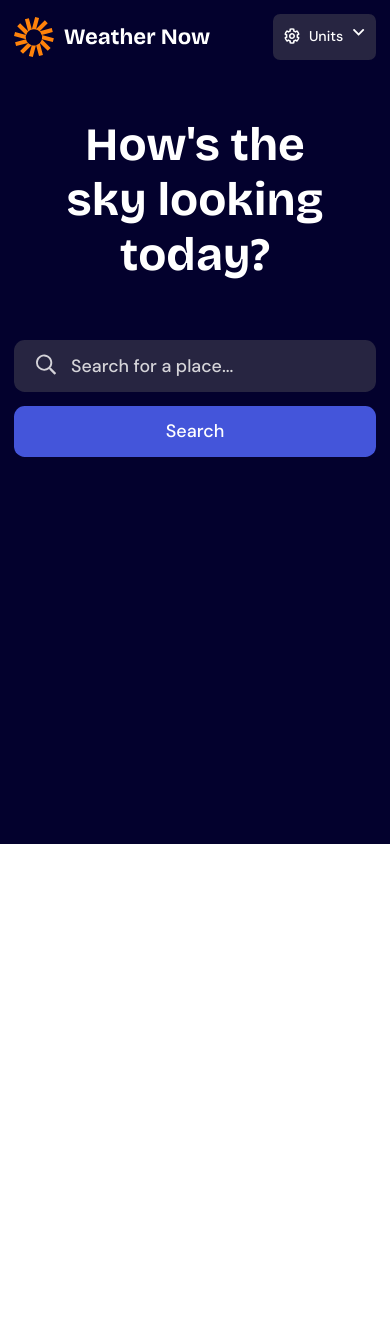
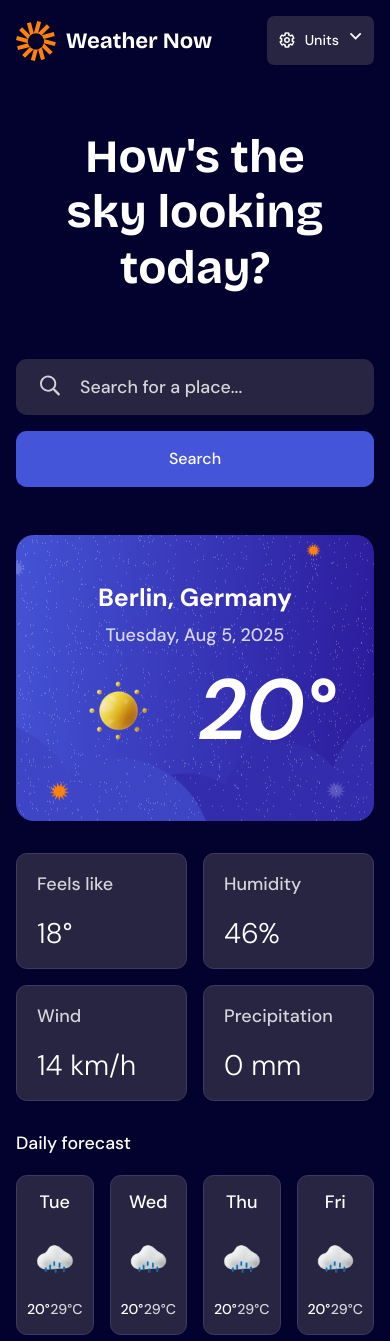
Before and after one commit to llKryptonixll/fm-hackathon-weather-web-app, a React app: page / in a window 390 px wide. Shown: the top 1341 px of the page. Before the commit the page ends 844 px from the top, so only its background shows below. Built offline with nearby package versions, Linux system fonts and the light colour scheme; the HTML template or start-up script is replaced by a standard one.

Commit message:
Whole Dashboard Created static
is responsive but gaps need to changed to match the design

```diff
--- a/src/App.jsx
+++ b/src/App.jsx
@@ -1,12 +1,21 @@
 import Header from './components/Header'
 import { LocationProvider } from './context/LocationContext'
-import { useState } from 'react'
+import MainWeatherCard from './components/MainWeatherCard'
+import DailyForecast from './components/daily-forecast/DailyForecast'
+import HourlyForecast from './components/hourly-forecast/HourlyForecast'
 
 function App() {
   return (
-    <div className="font-DMsans mobile:px-300 mobile:pt-300 mobile:pb-1000 min-h-screen bg-neutral-900 px-200 pt-200 pb-600 text-base md:px-1400 md:py-600">
+    <div className="font-DMsans mobile:px-300 mobile:pt-300 mobile:pb-1000 min-h-screen bg-neutral-900 px-200 pt-200 pb-600 text-base lg:px-1000 lg:py-600 xl:px-1400">
       <LocationProvider>
         <Header />
+        <main className="flex flex-wrap gap-400 pt-600">
+          <div className="grid flex-1 gap-400">
+            <MainWeatherCard />
+            <DailyForecast />
+          </div>
+          <HourlyForecast />
+        </main>
       </LocationProvider>
     </div>
   )
--- a/src/components/Header.jsx
+++ b/src/components/Header.jsx
@@ -24,8 +24,6 @@ const Header = () => {
     }
   }
 
-  console.log(dropdown)
-
   function handleSearchInput(event) {
     setQuery(event.target.value)
   }
@@ -36,8 +34,22 @@ const Header = () => {
     const data = await getLocation(query)
     setLocations(data)
     setIsLoading(false)
-    openDropdown('search-dropdown')
+    if (data?.results?.length > 0) {
+      openDropdown('search-dropdown')
+    } else {
+      closeDropdown('search-dropdown')
+    }
     setQuery('')
+  }
+
+  function checkResults() {
+    if (locations === null) {
+      return null
+    }
+
+    if (!locations.results || locations.results.length === 0) {
+      return <p className="text-neutral-0 text-preset-4 justify-self-center">No search result found!</p>
+    }
   }
 
   return (
@@ -47,7 +59,7 @@ const Header = () => {
         <div>
           <button
             onClick={() => toggleDropdown('units-dropdown')}
-            className="text-preset-6 text-neutral-0 rounded-8 focus:outline-neutral-0 flex cursor-pointer gap-125 bg-neutral-800 px-150 py-200 transition-colors hover:bg-neutral-700 focus:border-2 focus:border-neutral-900 focus:outline-2"
+            className="text-preset-7 text-neutral-0 rounded-8 focus:outline-neutral-0 flex cursor-pointer gap-125 bg-neutral-800 px-150 py-200 transition-colors hover:bg-neutral-700 focus:border-2 focus:border-neutral-900 focus:outline-2"
           >
             <img src="/assets/images/icon-units.svg" />
             <span>Units</span>
@@ -97,6 +109,7 @@ const Header = () => {
           Search
         </button>
       </div>
+      {checkResults()}
     </header>
   )
 }
--- a/src/components/MainWeatherCard.jsx
+++ b/src/components/MainWeatherCard.jsx
@@ -1,5 +1,39 @@
 const MainWeatherCard = () => {
-  return <div>MainWeatherCard</div>
+  const itemStyles =
+    'bg-neutral-800 p-250 flex-1 rounded-12 items-center grid gap-300 border-1 border-neutral-600 leading-none mobile:basis-auto basis-[calc(50%-0.888rem)]'
+
+  return (
+    <section>
+      <div className="rounded-20 font-DMsan mobile:flex-row mobile:justify-between mobile:bg-[url(/assets/images/bg-today-large.svg)] flex min-h-[286px] flex-col items-center justify-center bg-[url(/assets/images/bg-today-small.svg)] bg-cover bg-center bg-no-repeat px-300">
+        <div className="mobile:text-left grid gap-150 text-center">
+          <h2 className="text-neutral-0 text-preset-4">Berlin, Germany</h2>
+          <p className="text-neutral-0 text-preset-6 opacity-80">Tuesday, Aug 5, 2025</p>
+        </div>
+        <div className="flex items-center gap-250">
+          <img className="max-w-[120px]" src="assets/images/icon-sunny.webp" alt="" />
+          <p className="text-neutral-0 text-preset-1 italic">20°</p>
+        </div>
+      </div>
+      <dl className="mobile:gap-250 flex flex-wrap justify-between gap-200 pt-400 md:gap-300">
+        <div className={itemStyles}>
+          <dt className="text-preset-6 text-neutral-200">Feels like</dt>
+          <dd className="text-preset-3 text-neutral-0">18°</dd>
+        </div>
+        <div className={itemStyles}>
+          <dt className="text-preset-6 text-neutral-200">Humidity</dt>
+          <dd className="text-preset-3 text-neutral-0">46%</dd>
+        </div>
+        <div className={itemStyles}>
+          <dt className="text-preset-6 text-neutral-200">Wind</dt>
+          <dd className="text-preset-3 text-neutral-0">14 km/h</dd>
+        </div>
+        <div className={itemStyles}>
+          <dt className="text-preset-6 text-neutral-200">Precipitation</dt>
+          <dd className="text-preset-3 text-neutral-0">0 mm</dd>
+        </div>
+      </dl>
+    </section>
+  )
 }
 
 export default MainWeatherCard
--- a/src/components/SearchLoader.jsx
+++ b/src/components/SearchLoader.jsx
@@ -1,7 +1,7 @@
 const SearchLoader = () => {
   return (
-    <div className="rounded-12 text-neutral-0 text-preset-6 absolute top-16 flex h-full w-full items-center gap-50 border-1 border-neutral-700 bg-neutral-800 p-100">
-      <div role="status" aria-live="polite" aria-label="Loading…">
+    <div className="rounded-12 text-neutral-0 absolute top-16 flex h-full w-full items-center gap-50 border-1 border-neutral-700 bg-neutral-800 p-100">
+      <div role="status" aria-live="polite" aria-label="Search in progress">
         <div className="pointer-events-none flex items-center gap-50">
           <svg
             width="16"
@@ -11,7 +11,7 @@ const SearchLoader = () => {
             aria-hidden="true"
             className="animate-spin-slow"
           >
-            <title>Loading…</title>
+            <title>Search in progress</title>
             <g>
               <circle cx="24" cy="6" r="3" className="fill-current" />
               <circle cx="36.97" cy="11.03" r="3" className="fill-current" />
@@ -22,7 +22,7 @@ const SearchLoader = () => {
               <circle cx="6" cy="24" r="3" className="fill-current" />
             </g>
           </svg>
-          <span className="text-neutral-0 text-preset-6">Search in progress</span>
+          <span className="text-neutral-0 text-preset-7">Search in progress</span>
         </div>
       </div>
     </div>
--- a/src/components/daily-forecast/DailyForecast.jsx
+++ b/src/components/daily-forecast/DailyForecast.jsx
@@ -1,5 +1,17 @@
+import DailyForeacastItem from './DailyForecastItem'
+
 const DailyForecast = () => {
-  return <div>DailyForecast</div>
+  const items = ['Tue', 'Wed', 'Thu', 'Fri', 'Sat', 'Sun', 'Mon']
+  return (
+    <section className="self-end">
+      <h2 className="text-neutral-0 text-preset-5-medium">Daily forecast</h2>
+      <dl className="flex flex-wrap items-center gap-200 pt-250">
+        {items.map((item) => {
+          return <DailyForeacastItem key={item} item={item} />
+        })}
+      </dl>
+    </section>
+  )
 }
 
 export default DailyForecast
--- a/src/components/daily-forecast/DailyForecastItem.jsx
+++ b/src/components/daily-forecast/DailyForecastItem.jsx
@@ -1,5 +1,18 @@
-const DailyForecastItem = () => {
-  return <div>DailyForecastItem</div>
+const DailyForecastItem = ({ item }) => {
+  return (
+    <div className="rounded-12 grid flex-1 place-items-center gap-200 border-1 border-neutral-600 bg-neutral-800 px-125 py-200">
+      <dt className="text-neutral-0 text-preset-6">{item}</dt>
+      <img className="w-[60px]" src="/assets/images/icon-drizzle.webp" alt="" />
+      <div className="flex w-full justify-between">
+        <dd className="text-preset-7 text-neutral-0" aria-label="Low temperature 21 degrees Celsius">
+          20°
+        </dd>
+        <dd className="text-preset-7 text-neutral-200" aria-label="High temperature 29 degrees Celsius">
+          29°C
+        </dd>
+      </div>
+    </div>
+  )
 }
 
 export default DailyForecastItem
--- a/src/components/hourly-forecast/HourlyForecast.jsx
+++ b/src/components/hourly-forecast/HourlyForecast.jsx
@@ -1,5 +1,30 @@
+import HourlyForecastItem from './HourlyForecastItem'
+
 const HourlyForecast = () => {
-  return <div>HourlyForecast</div>
+  return (
+    <section className="custom-scrollbar rounded-20 h-[693px] w-full overflow-y-scroll bg-neutral-800 p-300 text-white lg:max-w-[384px]">
+      <div className="flex items-center justify-between pb-200">
+        <h2 className="text-preset-5 text-neutral-0">Hourly forecast</h2>
+        <button className="rounded-8 flex gap-150 bg-neutral-600 px-200 py-100">
+          <span className="text-preset-7">Tuesday</span>
+          <img src="/assets/images/icon-dropdown.svg" alt="" />
+        </button>
+      </div>
+      <ul className="grid gap-200">
+        <HourlyForecastItem />
+        <HourlyForecastItem />
+        <HourlyForecastItem />
+        <HourlyForecastItem />
+        <HourlyForecastItem />
+        <HourlyForecastItem />
+        <HourlyForecastItem />
+        <HourlyForecastItem />
+        <HourlyForecastItem />
+        <HourlyForecastItem />
+        <HourlyForecastItem />
+      </ul>
+    </section>
+  )
 }
 
 export default HourlyForecast
--- a/src/components/hourly-forecast/HourlyForecastItem.jsx
+++ b/src/components/hourly-forecast/HourlyForecastItem.jsx
@@ -1,5 +1,13 @@
 const HourlyForecastItem = () => {
-  return <div>HourlyForecastItem</div>
+  return (
+    <li className="rounded-8 flex items-center justify-between border-1 border-neutral-600 bg-neutral-700 py-[10px] pr-200 pl-150">
+      <div className="flex items-center gap-100">
+        <img className="w-[40px]" src="/assets/images/icon-overcast.webp" alt="" />
+        <span>3 PM</span>
+      </div>
+      <span>68°</span>
+    </li>
+  )
 }
 
 export default HourlyForecastItem
--- a/src/index.css
+++ b/src/index.css
@@ -1,10 +1,11 @@
 body {
   display: grid;
   place-items: center;
+  background-color: hsl(243, 96%, 9%);
 }
 
 #root {
-  max-width: 1920px;
+  max-width: 1440px;
   width: 100%;
 }
 
@@ -17,7 +18,7 @@ body {
 
 @font-face {
   font-family: 'DM Sans';
-  src: url('/assets/fonts/DM_Sans/static/DMSans-bold.ttf') format('truetype');
+  src: url('/assets/fonts/DM_Sans/static/DMSans-Bold.ttf') format('truetype');
   font-weight: 700;
   font-style: normal;
 }
@@ -70,9 +71,6 @@ body {
   --font-Bricolage: 'Bricolage Grotesque', sans-serif;
 
   /*font sizes*/
-  --text-base: 18px;
-  --text-base--line-height: 1.2;
-  --text-base--font-weight: 500;
 
   --text-preset-1: 5.333rem;
   --text-preset-1--letter-spacing: -0.111rem;
@@ -97,28 +95,32 @@ body {
   --text-preset-5-medium--line-height: 1.2;
   --text-preset-5-medium--font-weight: 500;
 
-  --text-preset-6: 0.888rem;
+  --text-preset-6: 18px;
   --text-preset-6--line-height: 1.2;
   --text-preset-6--font-weight: 500;
 
-  --text-preset-7: 0.777rem;
+  --text-preset-7: 0.888rem;
   --text-preset-7--line-height: 1.2;
   --text-preset-7--font-weight: 500;
 
+  --text-preset-8: 0.777rem;
+  --text-preset-8--line-height: 1.2;
+  --text-preset-8--font-weight: 500;
+
   /*spacing*/
-  --spacing-1400: 6.222rem;
-  --spacing-1000: 4.444rem;
-  --spacing-800: 3.556rem;
-  --spacing-600: 2.667rem;
-  --spacing-400: 1.778rem;
-  --spacing-300: 1.333rem;
-  --spacing-250: 1.111rem;
-  --spacing-200: 0.889rem;
-  --spacing-150: 0.667rem;
-  --spacing-125: 0.555rem;
-  --spacing-100: 0.444rem;
-  --spacing-75: 0.333rem;
-  --spacing-50: 0.222rem;
+  --spacing-1400: 112px;
+  --spacing-1000: 80px;
+  --spacing-800: 64px;
+  --spacing-600: 48px;
+  --spacing-400: 32px;
+  --spacing-300: 24px;
+  --spacing-250: 20px;
+  --spacing-200: 16px;
+  --spacing-150: 12px;
+  --spacing-125: 10px;
+  --spacing-100: 8px;
+  --spacing-75: 6px;
+  --spacing-50: 4px;
 
   /* corner radius */
   --radius-24: 1.333rem;
@@ -129,8 +131,12 @@ body {
   --radius-8: 0.444rem;
 
   /* breakpoints */
-  --breakpoint-mobile: 450px;
+  --breakpoint-mobile: 550px;
 
   /* animations*/
   --animate-spin-slow: spin 3s linear infinite;
 }
+
+.custom-scrollbar {
+  @apply [&::-webkit-scrollbar]:w-1 [&::-webkit-scrollbar-thumb]:rounded-full [&::-webkit-scrollbar-thumb]:border-1 [&::-webkit-scrollbar-thumb]:border-neutral-600 [&::-webkit-scrollbar-thumb]:bg-neutral-700 [&::-webkit-scrollbar-track]:bg-transparent;
+}
```
Also changed, not shown: src/components/Dropdown.jsx (+10 -11 lines).
